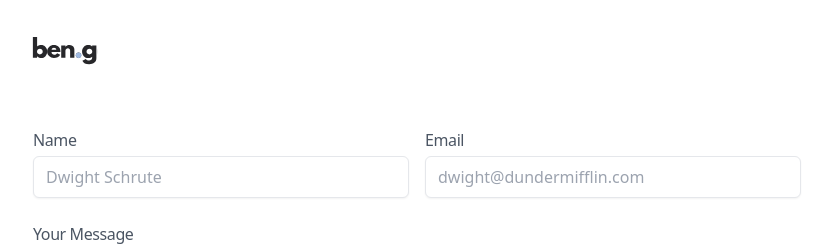
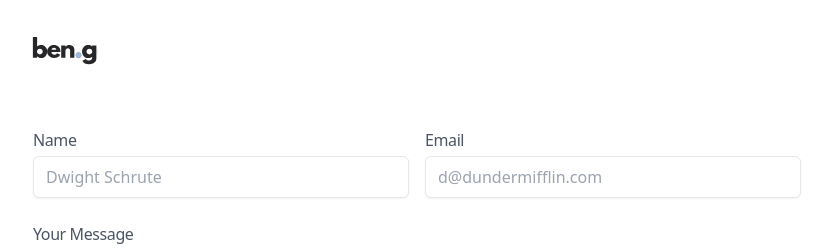
Before and after one commit to bengerlovin/bengerlovin.me, a Next.js app: page /contact in a window 1280 px wide. Shown: the top 248 px of the page, without its empty margins (223-1055 px from the left). Built offline with nearby package versions, Linux system fonts and the light colour scheme; a web font is replaced by a local one.

Commit message:
adjusted placeholder for email field (contactform.tsx)

```diff
--- a/components/ContactForm.tsx
+++ b/components/ContactForm.tsx
@@ -53,7 +53,7 @@ const ContactForm = ({ }) => {
                             type="email"
                             name="email"
                             className={`placeholder:text-sm md:placeholder:text-base block w-full mt-1 rounded-md shadow-sm focus:ring  focus:ring-opacity-50 placeholder:text-gray-400 focus:placeholder:text-gray-600 ${conditionalEmailStyling}`}
-                            placeholder="dwight@dundermifflin.com"
+                            placeholder="d@dundermifflin.com"
                             onChange={formik.handleChange}
                             value={formik.values.email}
                         />
```
